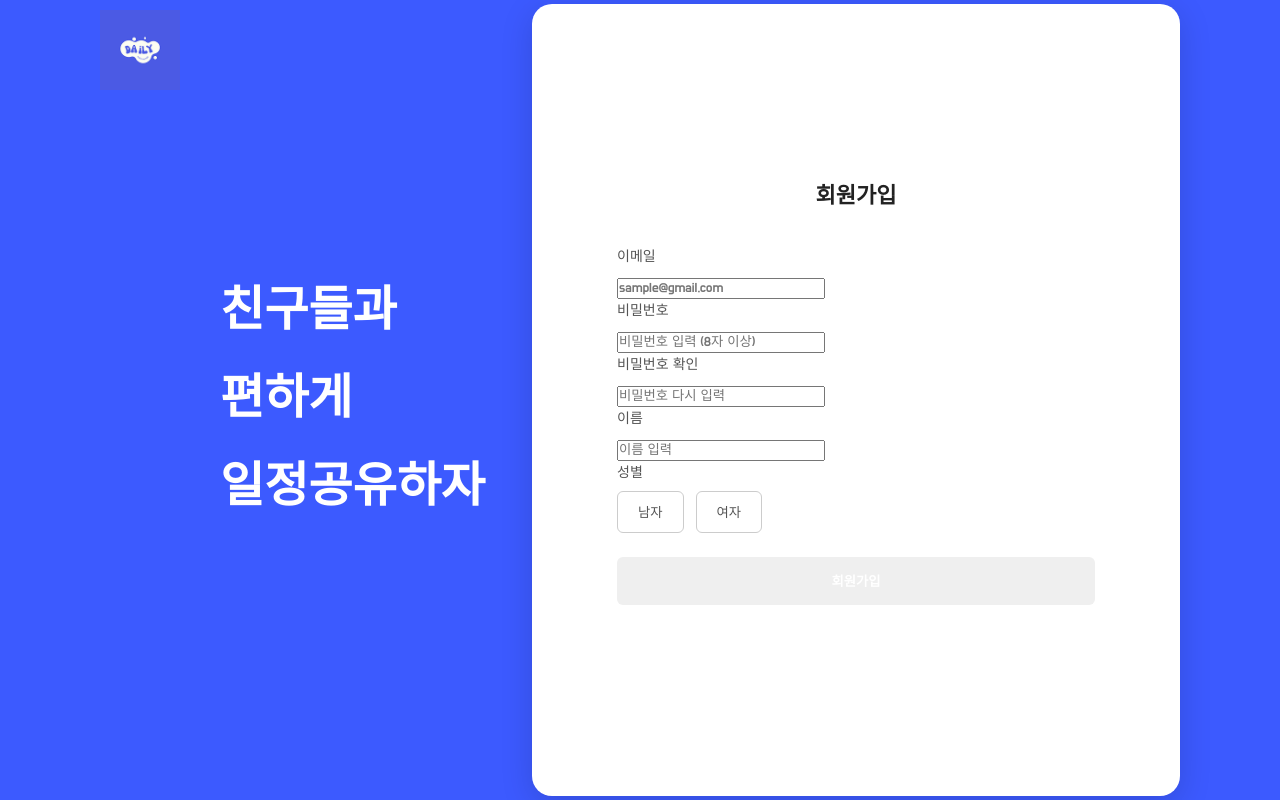
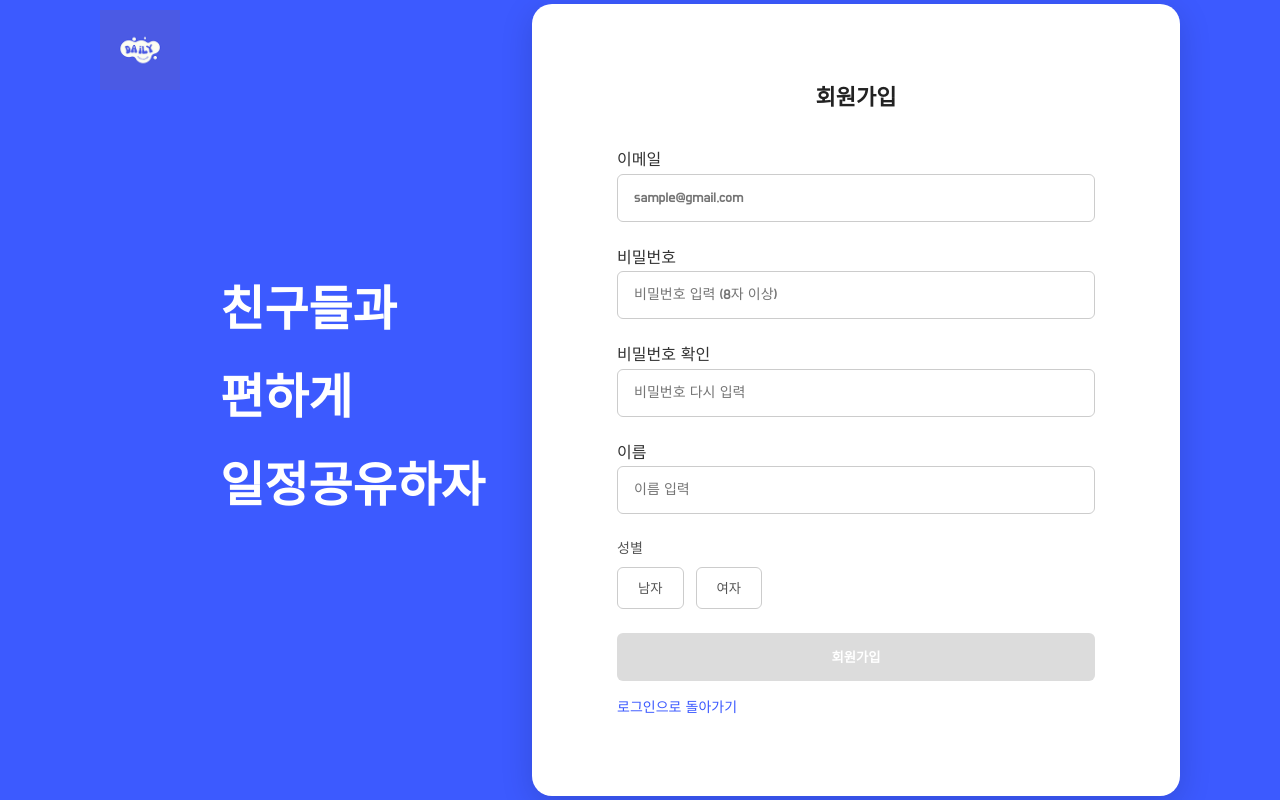
Before and after one commit to Doongiho/Calendar, a React (Create React App) app in the folder front/: page /signup in a window 1280 px wide. Built offline with nearby package versions, Linux system fonts and the light colour scheme; a small style sheet from the web is missing.

Commit message:
fix: 회원가입페이지 충돌 수정

```diff
--- /dev/null
+++ b/front/src/api/signUpApi.js
@@ -0,0 +1,24 @@
+import axiosInstance from './axiosInstance';
+
+// 회원가입 API 요청
+export const registerUser = async (
+  email,
+  password,
+  confirmPassword,
+  name,
+  gender
+) => {
+  try {
+    const response = await axiosInstance.post('/api/users/register', {
+      email,
+      pwd: password, // ✅ DB 컬럼에 맞게 pwd 사용
+      confirmPassword,
+      name,
+      gender,
+    });
+    return response.data; // { data: UserDto, message: "Success" }
+  } catch (error) {
+    console.error('회원가입 실패:', error);
+    throw error;
+  }
+};
--- /dev/null
+++ b/front/src/pages/SignUpPage/SignUpPage.css
@@ -0,0 +1,185 @@
+/* 전체 배경 */
+.login-container {
+  width: 100vw;
+  height: 100vh;
+  background-color: #3c5aff;
+  display: flex;
+  justify-content: center;
+  align-items: center;
+}
+
+html,
+body {
+  margin: 0;
+  padding: 0;
+  height: 100%;
+  overflow: hidden;
+  /* ← 스크롤 막기 */
+}
+
+/* 전체 콘텐츠 정렬 */
+.login-content {
+  display: flex;
+  width: 1920px;
+  height: 1080px;
+  padding: 0 100px;
+  box-sizing: border-box;
+  align-items: center;
+  justify-content: space-between;
+}
+
+/* 왼쪽 영역 */
+.login-left {
+  display: flex;
+  flex-direction: column;
+  justify-content: center;
+  position: relative;
+  height: 100%;
+}
+
+/* 사진 */
+.login-logo {
+  width: 80px;
+  height: 80px;
+  position: absolute;
+  top: 150px;
+  left: 0;
+}
+
+.login-message {
+  color: white;
+  font-size: 48px;
+  font-weight: bold;
+  line-height: 68px;
+  display: flex;
+  flex-direction: column;
+  gap: 20px;
+  padding-left: 120px;
+}
+
+/* 오른쪽 영역 */
+.login-right {
+  display: flex;
+  align-items: center;
+  justify-content: center;
+  height: 100%;
+}
+
+/* 로그인 박스 */
+.login-box {
+  width: 648px;
+  height: 598px;
+  background-color: white;
+  border-radius: 20px;
+  box-shadow: 0 8px 32px rgba(0, 0, 0, 0.15);
+  display: flex;
+  /* 중앙 정렬을 위한 설정 */
+  align-items: center;
+  justify-content: center;
+}
+
+/* 회원가입 박스 */
+.signup-box {
+  width: 648px;
+  height: 792px;
+  background-color: white;
+  border-radius: 20px;
+  box-shadow: 0 8px 32px rgba(0, 0, 0, 0.15);
+  display: flex;
+  /* 중앙 정렬을 위한 설정 */
+  align-items: center;
+  justify-content: center;
+}
+
+.login-inner {
+  width: 100%;
+  padding: 0 85px;
+  display: flex;
+  flex-direction: column;
+  justify-content: center;
+}
+
+/* 폼 내부 요소들 */
+.login-title {
+  font-size: 22px;
+  /* 큼직하고 */
+  font-weight: 700;
+  /* 굵고 */
+  color: #222;
+  line-height: 1.6;
+  margin-bottom: 32px;
+}
+
+.login-label {
+  font-size: 14px;
+  color: #555;
+  margin-bottom: 6px;
+  display: block;
+}
+
+.login-button {
+  width: 100%;
+  padding: 14px 0;
+  color: white;
+  font-weight: 600;
+  border: none;
+  border-radius: 6px;
+  margin-bottom: 16px;
+  cursor: not-allowed;
+}
+
+.login-footer {
+  display: flex;
+  justify-content: space-between;
+  font-size: 14px;
+  align-items: center;
+}
+
+.checkbox {
+  display: flex;
+  align-items: center;
+  gap: 6px;
+  color: #555;
+}
+
+.signup-link {
+  color: #3c5aff;
+  text-decoration: none;
+}
+
+.signup-link:hover {
+  text-decoration: underline;
+}
+
+.signup-title {
+  font-size: 22px;
+  /* 큼직하고 */
+  font-weight: 700;
+  /* 굵고 */
+  color: #222;
+  line-height: 1.6;
+  margin-bottom: 32px;
+  text-align: center;
+}
+
+.gender-toggle {
+  display: flex;
+  gap: 12px;
+  margin-bottom: 24px;
+}
+
+.gender-toggle button {
+  padding: 10px 20px;
+  border: 1px solid #ccc;
+  background-color: white;
+  border-radius: 6px;
+  cursor: pointer;
+  font-weight: 500;
+  color: #555;
+}
+
+.gender-toggle button.active {
+  background-color: #3c5aff;
+  color: white;
+  border-color: #3c5aff;
+}
--- a/front/src/pages/SignUpPage/SignUpPage.jsx
+++ b/front/src/pages/SignUpPage/SignUpPage.jsx
@@ -1,5 +1,7 @@
 import React, { useState } from 'react';
-import axios from 'axios';
+import { Link, useNavigate } from 'react-router-dom';
+import { registerUser } from 'api/signUpApi';
+import InputField from 'components/InputField/InputField'; // ✅ InputField 사용
 
 export default function SignUpPage() {
   const [email, setEmail] = useState('');
@@ -7,6 +9,8 @@ export default function SignUpPage() {
   const [confirmPassword, setConfirmPassword] = useState('');
   const [name, setName] = useState('');
   const [gender, setGender] = useState(null); // null: 선택 안 함
+
+  const navigate = useNavigate();
 
   const handleGenderToggle = (value) => {
     setGender(value);
@@ -16,51 +20,37 @@ export default function SignUpPage() {
     return email.includes('@') && email.includes('.');
   };
 
+  const isValidInput = () => {
+    return (
+      validateEmail(email) &&
+      password &&
+      confirmPassword &&
+      password === confirmPassword &&
+      name.trim() &&
+      gender !== null
+    );
+  };
+
   const handleSubmit = async (e) => {
     e.preventDefault();
 
-    // ✅ 예외처리
-    if (!validateEmail(email)) {
-      alert('이메일 형식에 맞춰주세요.');
+    if (!isValidInput()) {
+      alert('입력값을 다시 확인해주세요.');
       return;
     }
 
-    if (!password) {
-      alert('비밀번호를 입력해주세요.');
-      return;
-    }
+    try {
+      const response = await registerUser(
+        email,
+        password,
+        confirmPassword,
+        name,
+        gender
+      );
+      console.log('회원가입 성공:', response);
 
-    if (password !== confirmPassword) {
-      alert('비밀번호가 일치하지 않습니다.');
-      return;
-    }
-
-    if (!name.trim()) {
-      alert('이름을 입력해주세요.');
-      return;
-    }
-
-    if (gender === null) {
-      alert('성별을 선택해주세요.');
-      return;
-    }
-
-    // ✅ 모든 조건 만족 시, 전송
-    const signUpData = {
-      email,
-      password,
-      confirmPassword,
-      name,
-      gender,
-    };
-
-    try {
-      const response = await axios.post(
-        'http://localhost:4000/signup',
-        signUpData
-      );
-      console.log('회원가입 성공:', response.data);
-      alert('회원가입이 완료되었습니다!');
+      alert('회원가입이 완료되었습니다! 🎉');
+      navigate('/');
     } catch (error) {
       console.error('회원가입 실패:', error);
       alert('회원가입 중 오류가 발생했습니다.');
@@ -86,52 +76,40 @@ export default function SignUpPage() {
             <div className="login-inner">
               <div className="signup-title">회원가입</div>
               <form onSubmit={handleSubmit}>
-                <label className="login-label" htmlFor="email">
-                  이메일
-                </label>
-                <input
+                <InputField
                   id="email"
                   type="email"
                   value={email}
                   onChange={(e) => setEmail(e.target.value)}
-                  className="login-input"
                   placeholder="sample@gmail.com"
+                  label="이메일"
                 />
 
-                <label className="login-label" htmlFor="password">
-                  비밀번호
-                </label>
-                <input
+                <InputField
                   id="password"
                   type="password"
                   value={password}
                   onChange={(e) => setPassword(e.target.value)}
-                  className="login-input"
                   placeholder="비밀번호 입력 (8자 이상)"
+                  label="비밀번호"
                 />
 
-                <label className="login-label" htmlFor="confirmPassword">
-                  비밀번호 확인
-                </label>
-                <input
+                <InputField
                   id="confirmPassword"
                   type="password"
                   value={confirmPassword}
                   onChange={(e) => setConfirmPassword(e.target.value)}
-                  className="login-input"
                   placeholder="비밀번호 다시 입력"
+                  label="비밀번호 확인"
                 />
 
-                <label className="login-label" htmlFor="name">
-                  이름
-                </label>
-                <input
+                <InputField
                   id="name"
                   type="text"
                   value={name}
                   onChange={(e) => setName(e.target.value)}
-                  className="login-input"
                   placeholder="이름 입력"
+                  label="이름"
                 />
 
                 <label className="login-label">성별</label>
@@ -152,10 +130,24 @@ export default function SignUpPage() {
                   </button>
                 </div>
 
-                <button type="submit" className="login-button">
+                <button
+                  type="submit"
+                  className="login-button"
+                  disabled={!isValidInput()}
+                  style={{
+                    backgroundColor: isValidInput() ? '#545cf5' : '#dcdcdc',
+                    cursor: isValidInput() ? 'pointer' : 'not-allowed',
+                  }}
+                >
                   회원가입
                 </button>
               </form>
+
+              <div className="login-footer">
+                <Link to="/login" className="signup-link">
+                  로그인으로 돌아가기
+                </Link>
+              </div>
             </div>
           </div>
         </div>
--- /dev/null
+++ b/package.json
@@ -0,0 +1,5 @@
+{
+  "dependencies": {
+    "http-proxy-middleware": "^3.0.3"
+  }
+}
```
Also changed, not shown: front/src/setProxy.js (added, +10 -0 lines), 2 other files (tests, documents, lock files or other folders).
